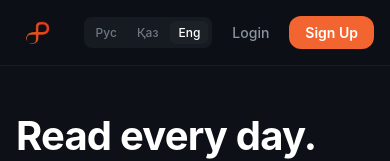
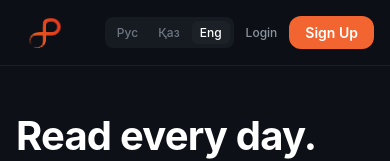
Before and after one commit to aidosorynbay/powerbook, a React (Vite) app in the folder frontend/: page / in a window 390 px wide. Shown: the top 161 px of the page. Built offline with nearby package versions, Linux system fonts and the light colour scheme; no server answers.

Commit message:
Fix mobile header: prevent logo shrink, tighten spacing
Logo icon was being squeezed by long button text (Регистрация).
Added flex-shrink:0 on logo, reduced gaps and button padding on mobile.

Co-Authored-By: Claude Opus 4.6 <noreply@anthropic.com>

```diff
--- a/frontend/src/widgets/Header/Header.module.css
+++ b/frontend/src/widgets/Header/Header.module.css
@@ -110,7 +110,20 @@
 }
 
 @media (max-width: 600px) {
-  .actions {
+  .inner {
     gap: var(--spacing-2);
   }
+
+  .inner > *:first-child {
+    flex-shrink: 0;
+  }
+
+  .actions {
+    gap: var(--spacing-1);
+  }
+
+  .loginBtn {
+    padding: var(--spacing-1) var(--spacing-2);
+    font-size: var(--font-size-xs);
+  }
 }
```
